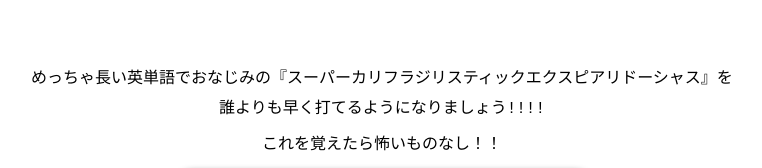
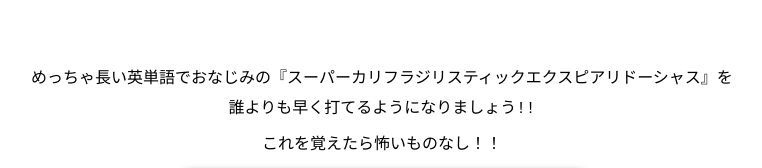
Before and after one commit to okapeeokapee/Long-English-word, a plain HTML site: page index.html in a window 1280 px wide. Shown: the top 168 px of the page, without its empty margins (258-1020 px from the left). Drawn offline with Linux system fonts and the light colour scheme.

Commit message:
delete !!

```diff
--- a/index.html
+++ b/index.html
@@ -8,7 +8,7 @@
 </head>
 <body>
   <p id="text" style="user-select: none;">めっちゃ長い英単語でおなじみの『スーパーカリフラジリスティックエクスピアリドーシャス』を</p>
-  <p style="line-height: 10px;" id="fa">誰よりも早く打てるようになりましょう!!!!</p>
+  <p style="line-height: 10px;" id="fa">誰よりも早く打てるようになりましょう!!</p>
   <p id="text2" style="user-select: none;">これを覚えたら怖いものなし！！</p>
   <p id="target" class="frame">ここを押してスタート</p>
   <p id="text3" style="font-size: 20px;user-select: none;">最後に秒数出ます</p>
```
